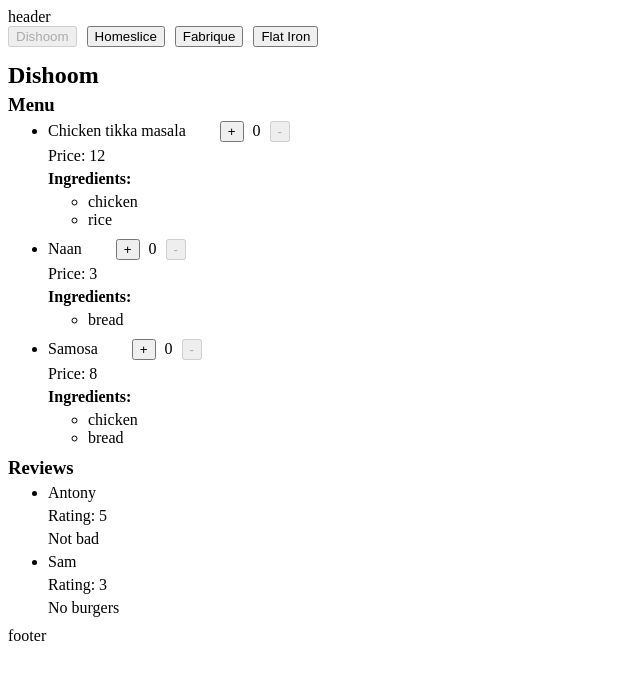
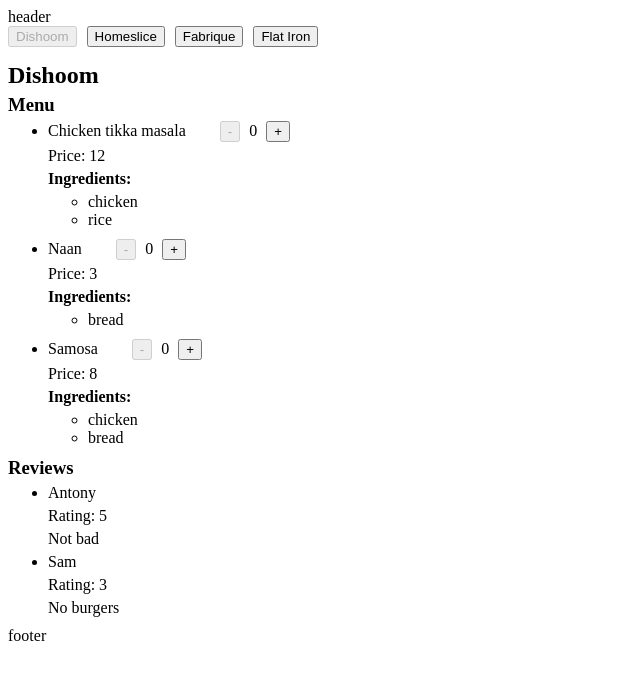
Before and after one commit to ragnar75/react-20240311-hw, a React (Vite) app: page / in a window 1280 px wide. Shown: the top 680 px of the page, without its empty margins (0-640 px from the left). Built offline with nearby package versions, Linux system fonts and the light colour scheme; no server answers.

Commit message:
useCounter custom hook has been added, with caching of returned functions, and functions for working with localStorage have been created, with constants being saved in the .env file.

```diff
--- a/index.html
+++ b/index.html
@@ -6,7 +6,7 @@
       name="viewport"
       content="width=device-width, initial-scale=1.0"
     />
-    <title>Homework 2</title>
+    <title>Homework</title>
     <style>
       h2 {
         margin: 15px 0 5px 0;
--- /dev/null
+++ b/src/components/counter/component.jsx
@@ -0,0 +1,20 @@
+export const Counter = ({ value, decrement, increment, min = 0, max = 5 }) => {
+  return (
+    <span>
+      <button
+        style={{ marginLeft: '30px' }}
+        onClick={decrement}
+        disabled={value <= min}
+      >
+        -
+      </button>
+      <span style={{ margin: '0 5px' }}> {value} </span>
+      <button
+        onClick={increment}
+        disabled={value >= max}
+      >
+        +
+      </button>
+    </span>
+  );
+};
--- a/src/components/dish/component.jsx
+++ b/src/components/dish/component.jsx
@@ -1,26 +1,19 @@
-import { useState } from 'react';
 import { Ingredients } from '../ingredients/component';
+import { Counter } from '../counter/component';
+import { useCounter } from '../../hooks/use-counter';
 
 export const Dish = ({ dish }) => {
-  const [counter, setCounter] = useState(0);
+  const { amount, decrement, increment } = useCounter();
+
   return (
     <div>
       <p>
         {dish.name}{' '}
-        <button
-          style={{ marginLeft: '30px' }}
-          onClick={() => setCounter((counter) => counter + 1)}
-          disabled={counter > 4}
-        >
-          +
-        </button>
-        <span style={{ margin: '0 5px' }}> {counter} </span>
-        <button
-          onClick={() => setCounter((counter) => counter - 1)}
-          disabled={counter < 1}
-        >
-          -
-        </button>
+        <Counter
+          value={amount}
+          decrement={decrement}
+          increment={increment}
+        />
       </p>
       <p>Price: {dish.price}</p>
       <Ingredients ingredients={dish.ingredients} />
--- a/src/components/restaurant-tabs/component.jsx
+++ b/src/components/restaurant-tabs/component.jsx
@@ -1,20 +1,16 @@
 import { Tab } from '../tab/component';
 
-export const RestaurantTabs = ({ rests, onTabClick, currentIndex }) => {
+export const RestaurantTabs = ({ restaurants, onTabClick, activeTabIndex }) => {
   return (
     <nav>
-      {!!rests?.length &&
-        rests.map((restaurant, index) => (
-          // Question: Why is CurrentRestaurantIIndex(currentIndex) different from the index when displayed in the console,
-          // although when the corresponding component is displayed, the index is the same as CurrentRestaurantIndex?
+      {!!restaurants?.length &&
+        restaurants.map((restaurant, index) => (
           <Tab
             key={restaurant.id}
             title={restaurant.name}
-            isActive={index === currentIndex}
+            isActive={index === activeTabIndex}
             onClick={() => {
               onTabClick(index);
-              localStorage.setItem("currentRestaurantIndex", index);
-              console.log(index, currentIndex);
             }}
           />
         ))}
--- a/src/components/restaurants/component.jsx
+++ b/src/components/restaurants/component.jsx
@@ -2,28 +2,39 @@
 import { restaurants } from '../../constants/mock';
 import { Restaurant } from '../restaurant/component';
 import { RestaurantTabs } from '../restaurant-tabs/component';
+import { getStorageItem, setStorageItem } from '../../utils/storage';
+
 export const Restaurants = () => {
-  const [currentRestaurantIndex, setCurrentRestaurantIndex] = useState(
-    () => Number(localStorage.getItem('currentRestaurantIndex')) || 0
+  const [activeRestaurantIndex, setActiveRestaurantIndex] = useState(
+    () =>
+      Number(
+        getStorageItem(import.meta.env.VITE_ACTIVE_RESTAURANT_INDEX_STORAGE_KEY)
+      ) || 0
   );
   const rests = restaurants.filter(Boolean);
-  const currentRestaurant = rests[currentRestaurantIndex];
+  const activeRestaurant = rests[activeRestaurantIndex];
   // if (!restaurants) {
   //   return null;
   // }
 
   return (
     <main>
-      {/* Question: Why is CurrentRestaurantIIndex different from the index when displayed in the console,
-      although when the corresponding component is displayed, the index is the same as CurrentRestaurantIndex?
-       */}
-
       <RestaurantTabs
-        rests={rests}
-        onTabClick={setCurrentRestaurantIndex}
-        currentIndex={currentRestaurantIndex}
+        restaurants={rests}
+        onTabClick={(index) => {
+          setActiveRestaurantIndex(index);
+          setStorageItem(
+            import.meta.env.VITE_ACTIVE_RESTAURANT_INDEX_STORAGE_KEY,
+            index
+          );
+        }}
+        activeTabIndex={activeRestaurantIndex}
       />
-      {currentRestaurant && <Restaurant restaurant={currentRestaurant} />}
+      {activeRestaurant ? (
+        <Restaurant restaurant={activeRestaurant} />
+      ) : (
+        <span>Select Restaurant</span>
+      )}
     </main>
   );
 };
--- a/src/components/reviews/component.jsx
+++ b/src/components/reviews/component.jsx
@@ -7,7 +7,6 @@
       <ul>
         {!!reviews?.length &&
           reviews.filter(Boolean).map((review) => (
-            // added key with unique ids to prevent errors in the console
             <li key={review.id}>
               <Review review={review} />
             </li>
--- /dev/null
+++ b/src/hooks/use-counter.js
@@ -0,0 +1,14 @@
+import { useCallback, useState } from 'react';
+
+export const useCounter = (defaultValue = 0, step = 1) => {
+  const [amount, setAmount] = useState(defaultValue);
+  const decrement = useCallback(
+    () => setAmount((currentValue) => currentValue - step),
+    [step]
+  );
+  const increment = useCallback(
+    () => setAmount((currentValue) => currentValue + step),
+    [step]
+  );
+  return { amount, decrement, increment };
+};
--- /dev/null
+++ b/src/utils/storage.js
@@ -0,0 +1,4 @@
+export const setStorageItem = (itemKey, itemValue) =>
+  localStorage.setItem(itemKey, itemValue);
+
+export const getStorageItem = (itemKey) => localStorage.getItem(itemKey);
```
Also changed, not shown: 1 other file (tests, documents, lock files or other folders).
